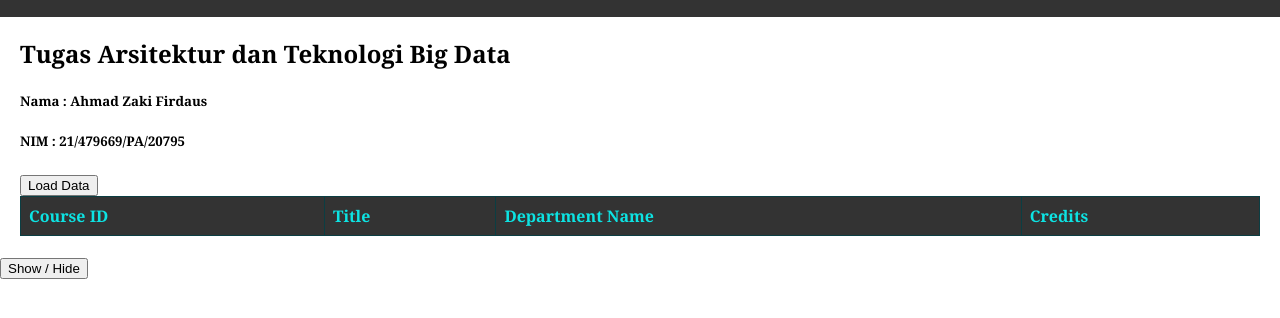
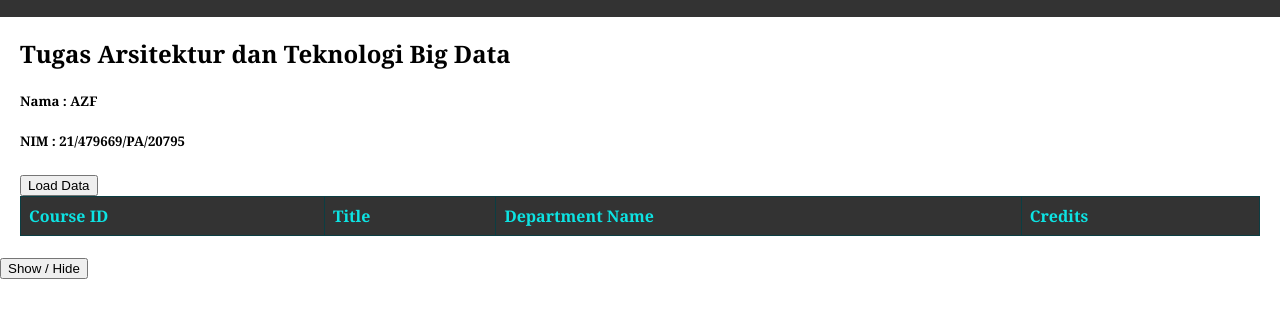
Before and after one commit to ahmzakif/DataSource, a plain HTML site: page index.html in a window 1280 px wide. Shown: the part 66-384 px from the top of the page. Drawn offline with Linux system fonts and the light colour scheme.

Commit message:
ganti nama

```diff
--- a/index.html
+++ b/index.html
@@ -12,7 +12,7 @@
     </div>
     <div class="menu">
         <h2>Tugas Arsitektur dan Teknologi Big Data</h2>
-        <h5>Nama : Ahmad Zaki Firdaus</h5>
+        <h5>Nama : AZF</h5>
         <h5>NIM : 21/479669/PA/20795</h5>
       </div>
 
```
